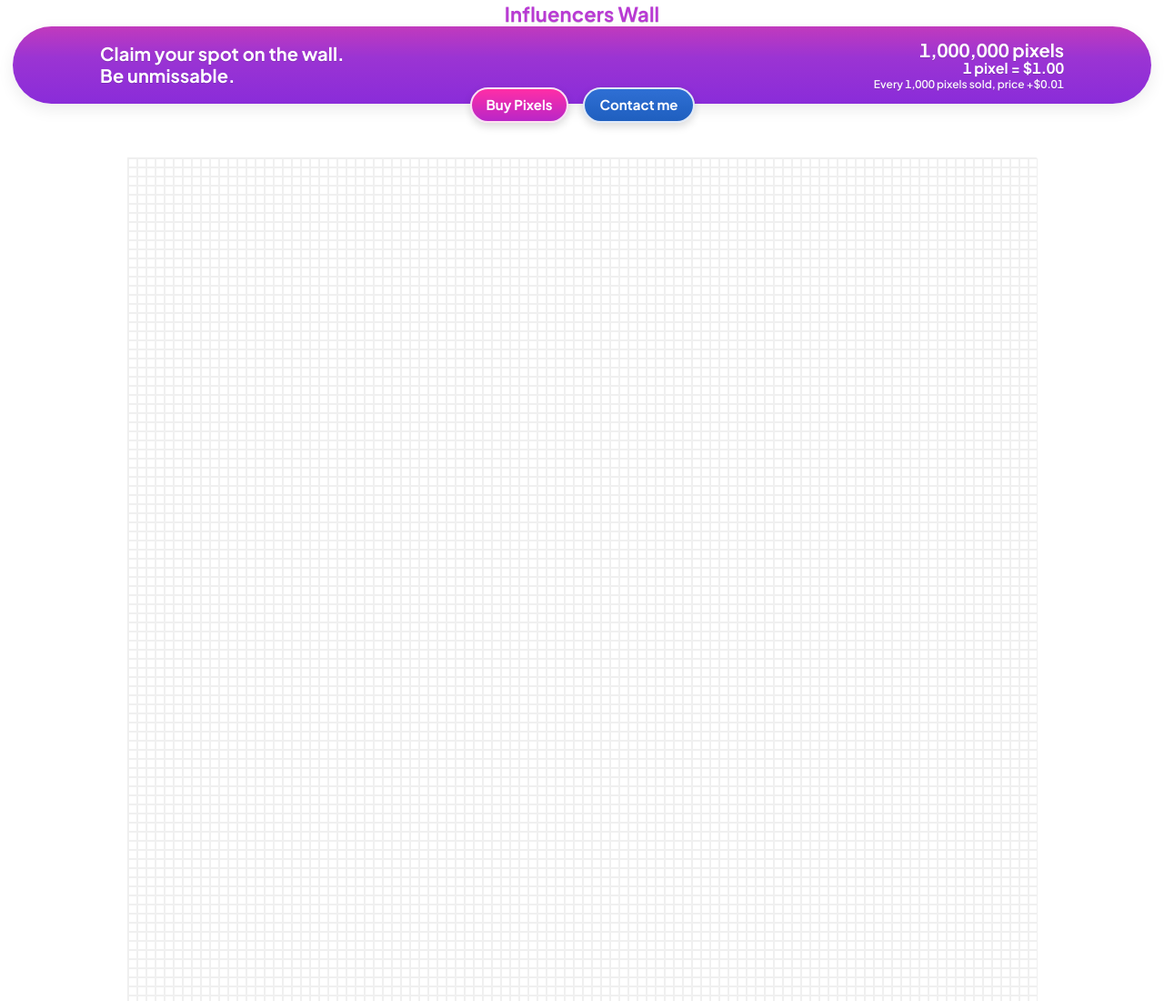
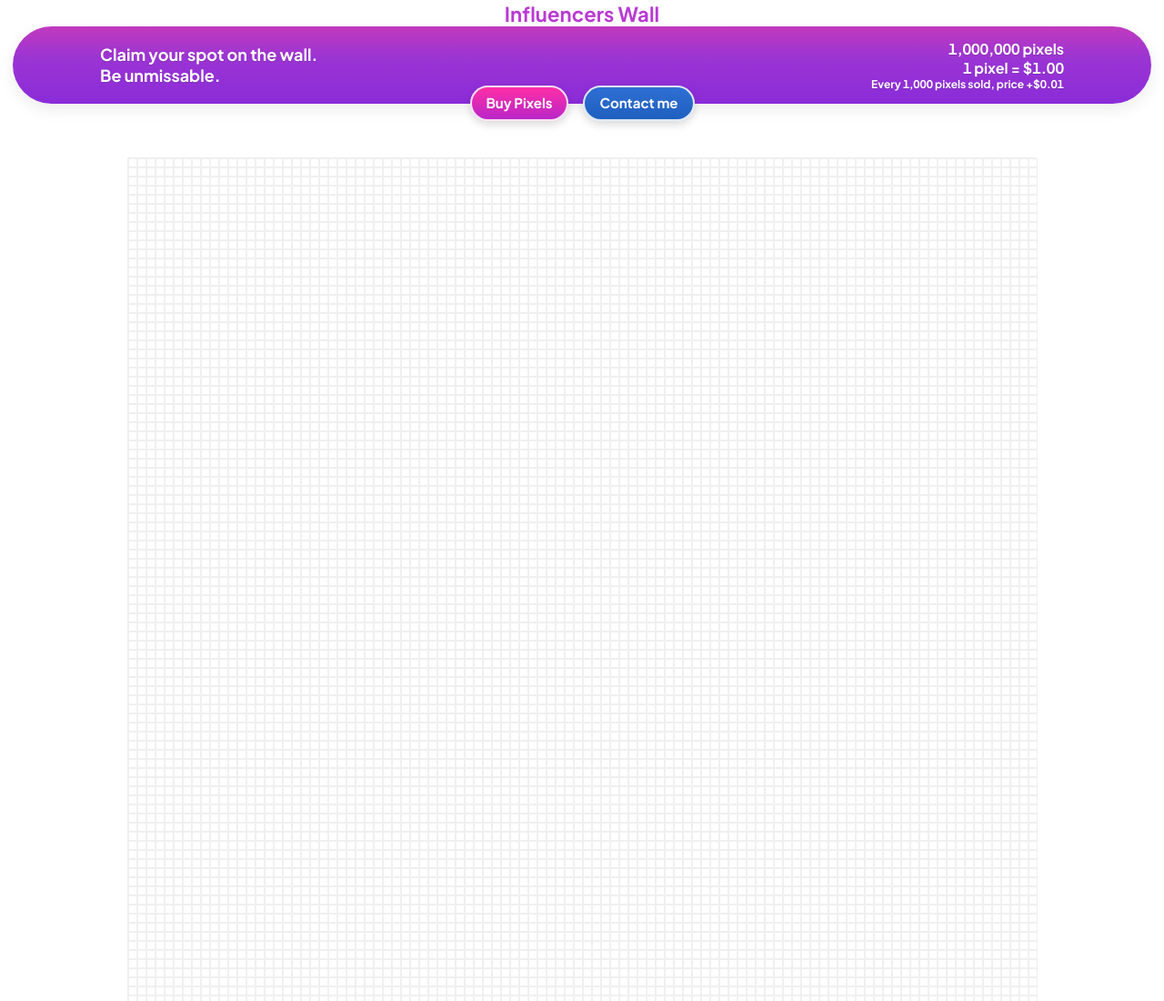
Before and after one commit to GRBUZ/newfixrepo, a website: page index.html in a window 1280 px wide. Shown: the top 1100 px of the page at 91% size. Drawn offline with Linux system fonts and the light colour scheme; no server answers.

Commit message:
styllcssrollbk

```diff
--- a/css/style.css
+++ b/css/style.css
@@ -227,6 +227,23 @@ main{display:flex;justify-content:center;padding:16px}
 #grid{ position:relative; z-index:2; }
 
 
+/* ====== Titre en haut ====== */
+
+.masthead-title{
+  /*font-family: "Space Grotesk", ui-sans-serif, system-ui, -apple-system, "Segoe UI", Roboto, Arial, sans-serif;*/
+  /*font-family:"Sora", ui-sans-serif, system-ui, -apple-system, "Segoe UI", Roboto, Arial, sans-serif;*/
+  font-family:"Plus Jakarta Sans", ui-sans-serif, system-ui, -apple-system, "Segoe UI", Roboto, Arial, sans-serif;
+
+  font-weight: 700;
+  font-size: clamp(18px, 2.2vw, 22px); /* compact comme tu voulais */
+  line-height: 1.05;
+  letter-spacing: 0.2px;
+  margin: 4px 0 2px;
+  text-align: center;
+  color: #b93ad4; /* violet comme sur ta capture */
+}
+
+
 /* ====== Bande violette ====== */
 .masthead-strip{
   background: linear-gradient(180deg, #c13abd 0%, #9b34d3 40%, #8a2cd9 100%);
@@ -236,8 +253,23 @@ main{display:flex;justify-content:center;padding:16px}
   position: relative;
   z-index: 1;
 }
-
-
+.masthead-inner{
+  max-width: 1100px;
+  margin: 0 auto;
+  padding: 16px 18px;           /* hauteur similaire à ta capture */
+  display: grid;
+  grid-template-columns: 1fr 1fr;
+  align-items: center;
+  gap: 16px;
+}
+.masthead-tagline{
+  font-family:"Plus Jakarta Sans", ui-sans-serif, system-ui, -apple-system, "Segoe UI", Roboto, Arial, sans-serif;
+  margin: 0;
+  font-weight: 800;
+  line-height: 1.25;
+  font-size: clamp(18px, 2.2vw, 24px);
+  text-shadow: 0 1px 0 rgba(0,0,0,.15);
+}
 .masthead-meta{
   text-align: right;
   font-weight: 800;
@@ -301,7 +333,17 @@ main{display:flex;justify-content:center;padding:16px}
   font-weight: 800;    /* garde l’impact, mais tu peux mettre 700 */
   letter-spacing: .1px;
 }
-
+/*
+.masthead-title{
+  font-size: clamp(18px, 2.4vw, 18px);
+  margin: 8px 0 4px;
+}*/
+.masthead-inner{
+  padding: 12px 16px; /* un peu moins haut */
+}
+.masthead-tagline{
+  font-size: clamp(16px, 2vw, 18px);
+}
 .masthead-meta .pixels-left{
   font-size: clamp(16px, 2vw, 16px);
 }
@@ -383,7 +425,7 @@ main{ padding-top: 20px; }  /* ajuste 12–28px selon ton recouvrement */
   font-variant-numeric: tabular-nums;        /* chiffres alignés */
   font-feature-settings: "tnum";
 }
-/* Bande violette en forme de pilule (bouts arrondis)
+/* Bande violette en forme de pilule (bouts arrondis) */
 .masthead-strip{
   border-radius: 9999px;
   margin: 0 14px;
@@ -402,93 +444,4 @@ main{ padding-top: 20px; }  /* ajuste 12–28px selon ton recouvrement */
 
 @media (max-width:760px){
   .masthead-strip{ margin: 0 10px; }
-}*/
-/* ===== CLEAN MASTHEAD (Jakarta, left = right) ===== */
-.masthead-title,
-.masthead-tagline,
-.masthead-meta,
-.masthead-meta .pixels-left,
-.masthead-meta .price-line,
-.masthead-meta .note {
-  font-family: "Plus Jakarta Sans", ui-sans-serif, system-ui, -apple-system, "Segoe UI", Roboto, Arial, sans-serif;
-  color: #fff;
-  text-shadow: 0 1px 0 rgba(0,0,0,.15);
 }
-
-/* Titre tout en haut */
-.masthead-title{
-  font-weight: 700;
-  font-size: clamp(18px, 2.1vw, 22px);
-  line-height: 1.04;
-  letter-spacing: .1px;
-  margin: 4px 0 2px;
-  text-align: center;
-  color: #b93ad4;
-}
-
-/* Bande violette = pilule */
-.masthead-strip{
-  background: linear-gradient(180deg, #c13abd 0%, #9b34d3 40%, #8a2cd9 100%);
-  border-radius: 9999px;
-  margin: 0 14px;
-  overflow: hidden;
-  box-shadow: 0 6px 18px rgba(0,0,0,.08);
-  position: relative; z-index: 1;
-  border: 0;
-}
-.masthead-inner{
-  max-width: 1100px;
-  margin: 0 auto;
-  padding: 14px 20px;
-  display: grid;
-  grid-template-columns: 1fr 1fr;
-  align-items: center;
-  gap: 16px;
-}
-
-/* Gauche */
-.masthead-tagline{
-  margin: 0;
-  font-weight: 700;                 /* = même graisse que la droite */
-  font-size: clamp(16px, 2vw, 20px);
-  line-height: 1.22;
-  letter-spacing: .1px;
-}
-
-/* Droite (aligné et harmonisé) */
-.masthead-meta{ text-align: right; }
-.masthead-meta .pixels-left{
-  font-weight: 700;
-  font-size: clamp(16px, 2vw, 20px);
-  line-height: 1.18;
-}
-.masthead-meta .price-line{
-  font-weight: 700;
-  font-size: clamp(13px, 1.7vw, 16px);
-  line-height: 1.16;
-}
-.masthead-meta .note{
-  font-weight: 600;
-  font-size: 12px;
-  opacity: .95;
-  font-variant-numeric: tabular-nums;
-  font-feature-settings: "tnum";
-}
-
-/* Boutons au centre, chevauchement */
-.masthead-actions{
-  position: relative;
-  display: flex;
-  justify-content: center;
-  gap: 16px;
-  top: -18px;
-  z-index: 2;
-}
-
-/* Mobile */
-@media (max-width:760px){
-  .masthead-inner{ grid-template-columns: 1fr; text-align: center; }
-  .masthead-meta{ text-align: center; }
-  .masthead-strip{ margin: 0 10px; }
-  .masthead-actions{ top: -16px; }
-}
```
